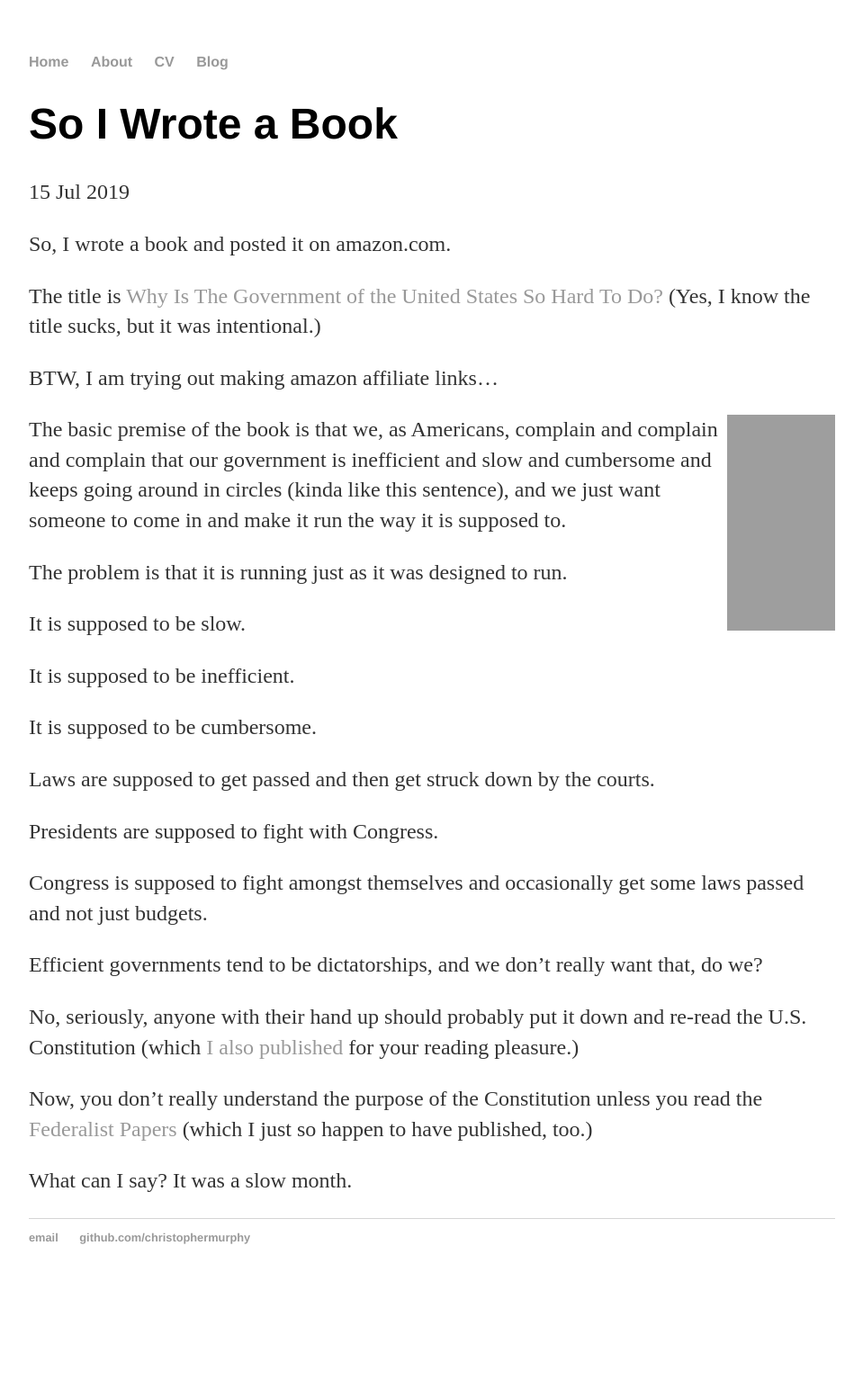
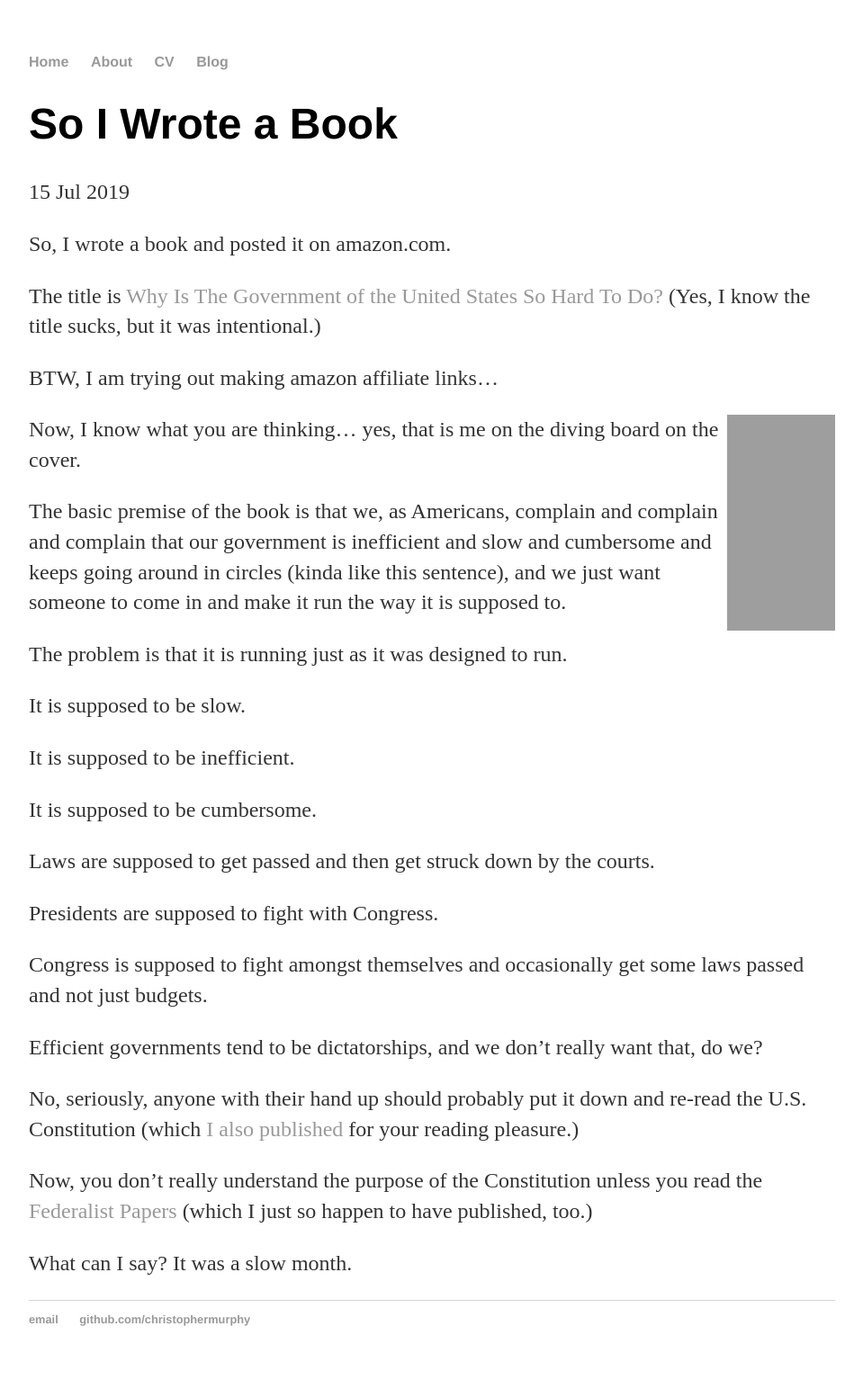
Before and after one commit to christophermurphy/christophermurphy.github.io, a Jekyll site: the page built from _posts/2019-07-15-tried-my-hand-at-writing.md, in a window 1280 px wide. Shown: the whole page at 90% size, without its empty margins (160-1119 px from the left). Built offline with Jekyll 4.4.1, drawn with Linux system fonts in a browser that asks for light colours; before the commit the page ends 1443 px from its top, so only the background shows below that; grey boxes are pictures that could not be loaded.

Commit message:
add joke

```diff
--- a/_posts/2019-07-15-tried-my-hand-at-writing.md
+++ b/_posts/2019-07-15-tried-my-hand-at-writing.md
@@ -12,6 +12,8 @@ BTW, I am trying out making amazon affiliate links...
 
 <iframe style="float:right;width:120px;height:240px;" marginwidth="0" marginheight="0" scrolling="no" frameborder="0" src="//ws-na.amazon-adsystem.com/widgets/q?ServiceVersion=20070822&OneJS=1&Operation=GetAdHtml&MarketPlace=US&source=ac&ref=qf_sp_asin_til&ad_type=product_link&tracking_id=chrismurphysb-20&marketplace=amazon&region=US&placement=B07TWK3FRY&asins=B07TWK3FRY&linkId=576613ea35c7c2bcffea34d87a4ecd39&show_border=false&link_opens_in_new_window=false&price_color=333333&title_color=0066C0&bg_color=FFFFFF">
     </iframe>
+
+Now, I know what you are thinking... yes, that is me on the diving board on the cover.
 
 The basic premise of the book is that we, as Americans, complain and complain and complain that our government is inefficient and slow and cumbersome and keeps going around in circles (kinda like this sentence), and we just want someone to come in and make it run the way it is supposed to.
 
```
